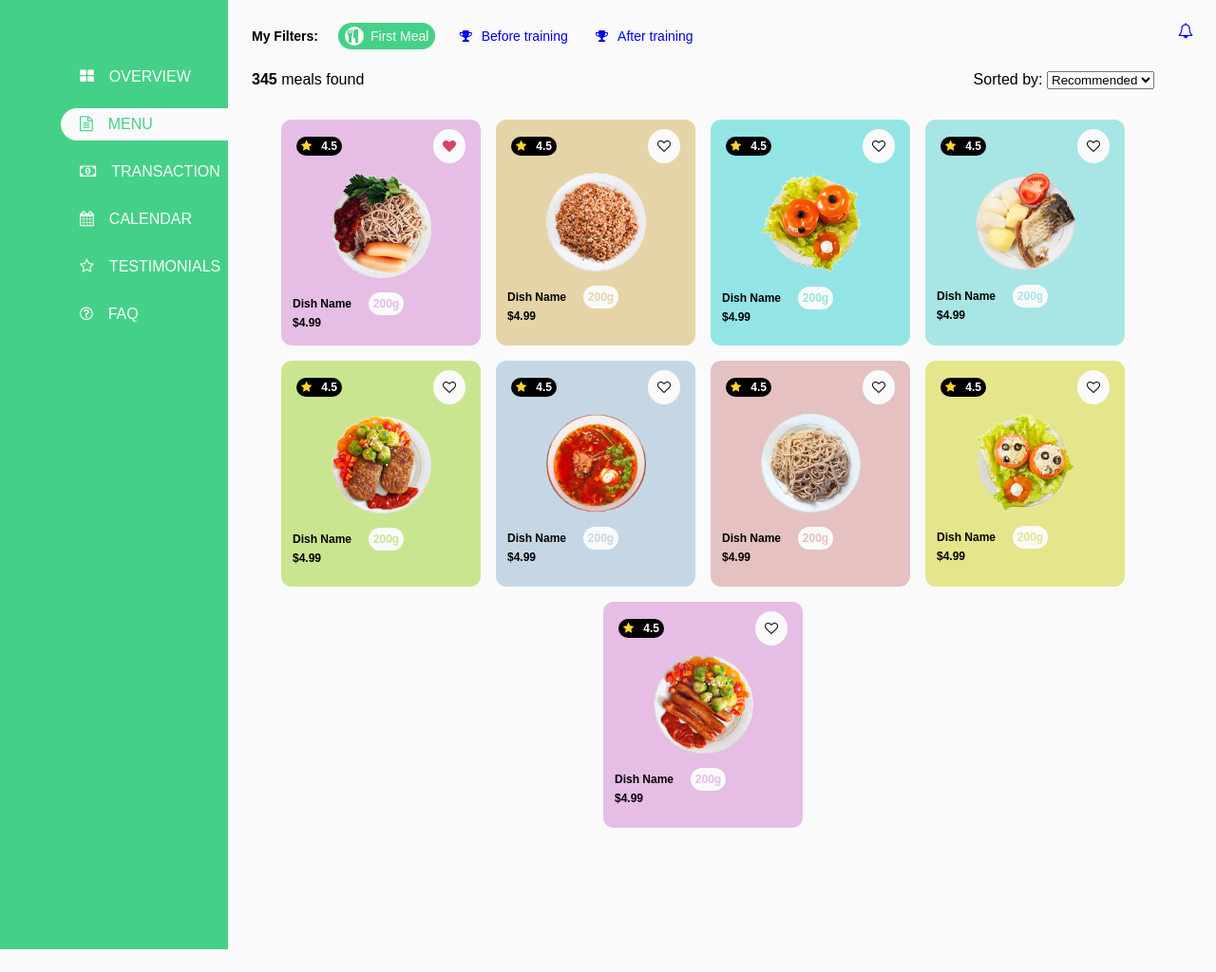
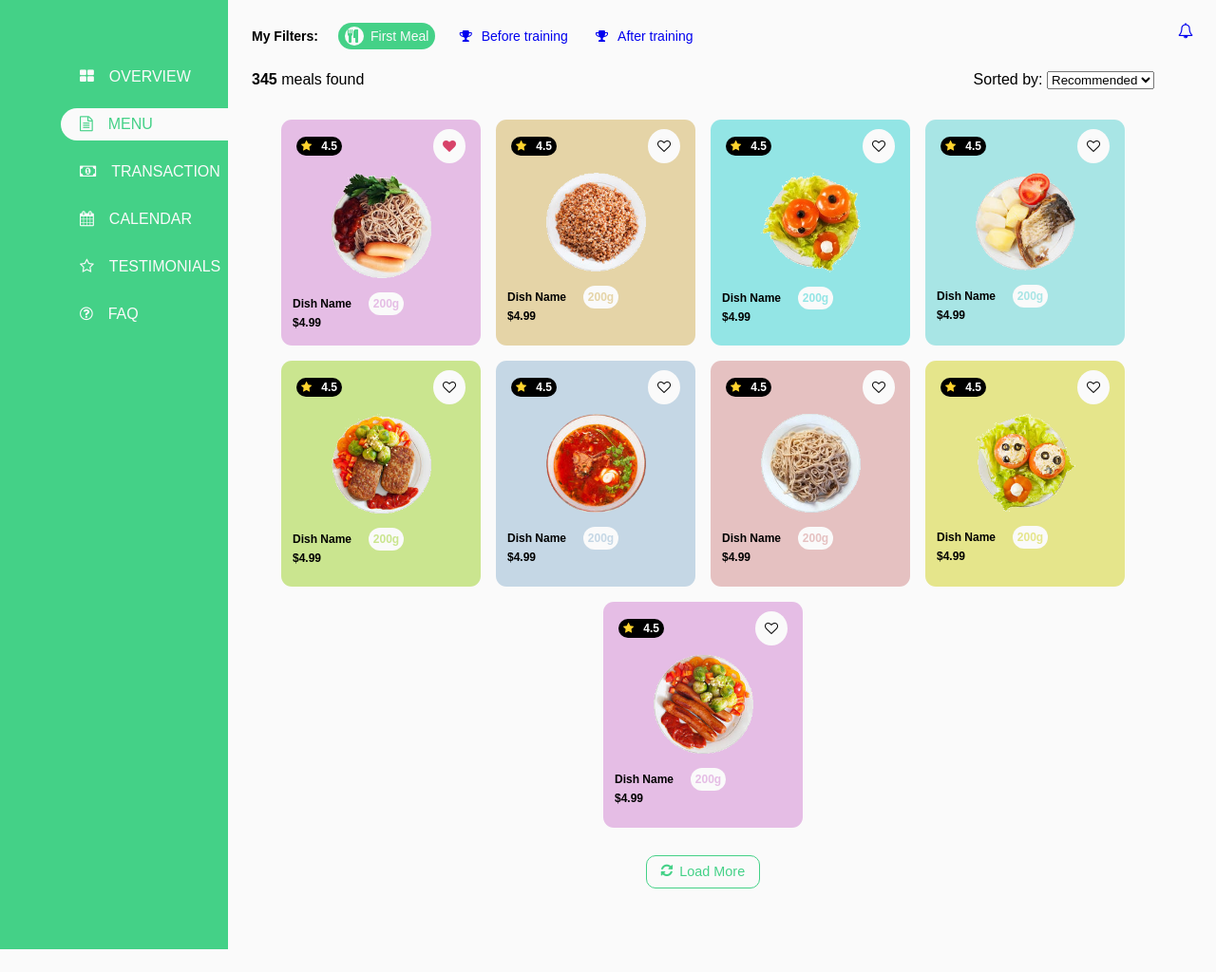
Before and after one commit to KestisJan/Food-delivery-project, a website: page index.html in a window 1280 px wide. Shown: the whole page at 95% size. Drawn offline with Linux system fonts and the light colour scheme; a web font is replaced by a local one.

Commit message:
Content button
Made content refresh button

```diff
--- a/css/components/buttons.css
+++ b/css/components/buttons.css
@@ -0,0 +1,19 @@
+/* Content bottom button */
+.refresh-btn {
+    display: flex;
+    justify-content: center;
+    margin: 2em;
+    color: var(--main-color);
+    font-size: 0.9em;
+}
+.refresh-btn-style {
+    display: flex;
+    gap: 0.5em;
+    border: 1px solid var(--main-color);
+    padding: 0.6em 1em;
+    border-radius: 10px;
+}
+.refresh-btn-style:hover {
+    background-color: var(--main-color);
+    color: var(--color-3);
+}
--- a/index.html
+++ b/index.html
@@ -33,7 +33,6 @@
                         </select>
                 </div>
             </div>
-
             <div class="cards">
                 <div class="card-1">
                     <div class="top-card">
@@ -144,6 +143,10 @@
                     <div class="dish-price">$4.99</div>
                 </div>
             </div>
+            <div class="refresh-btn ">
+                <div class="refresh-btn-style">
+                <i class="fa fa-refresh"></i>Load More</div>
+                </div>
         </header>
         <aside class="rigth-container">
             <a href="#" class="icons-right"><i class="fa fa-bell-o" aria-hidden="true"></i></a>
```
